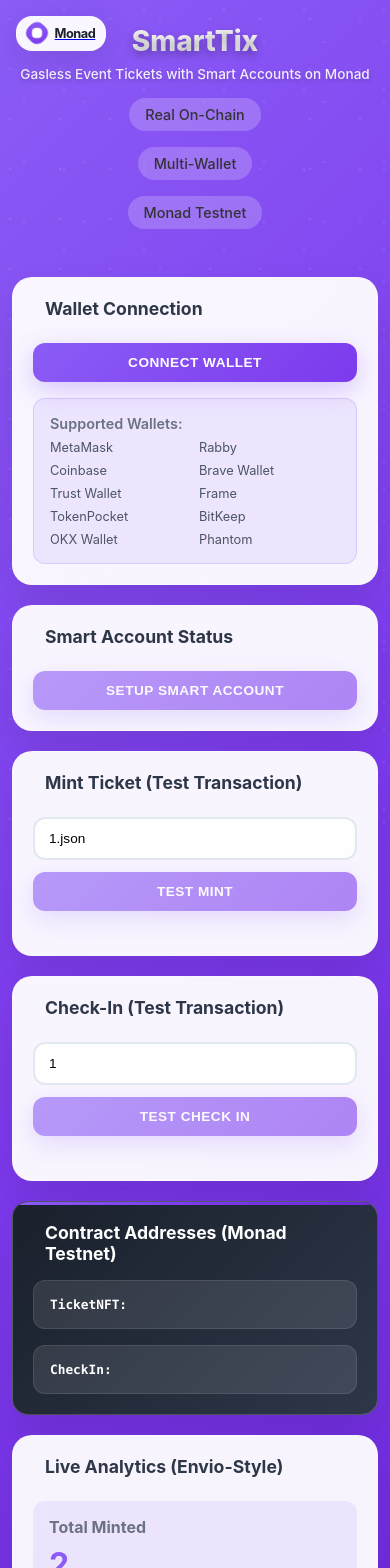
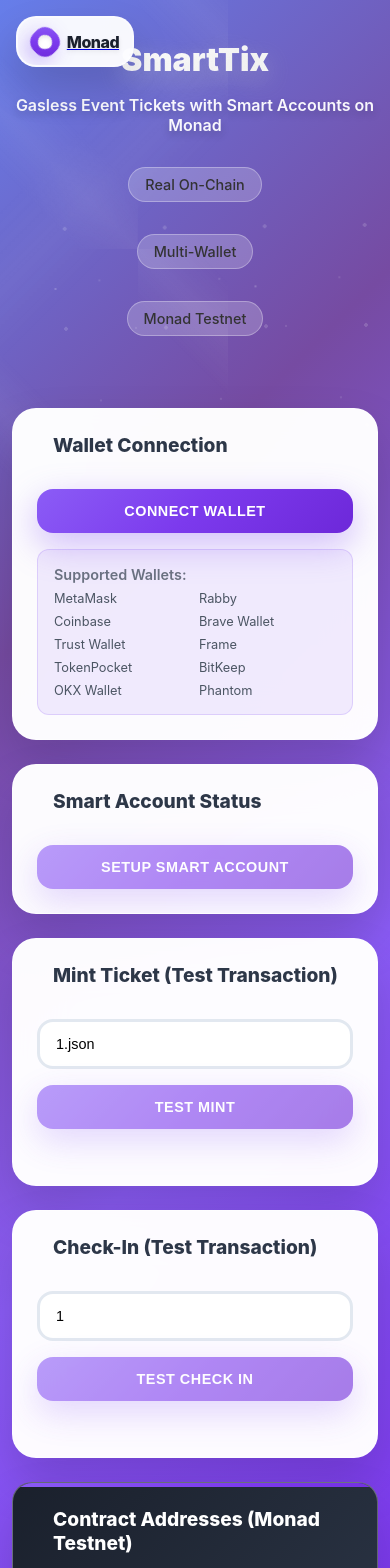
Before and after one commit to Dexgirl/SmartTix, a Next.js app: page / in a window 390 px wide. Shown: the top 1568 px of the page. Built offline with nearby package versions, Linux system fonts and the light colour scheme.

Commit message:
Add stunning visuals, animations, and enhanced UI design

```diff
--- a/src/app/globals.css
+++ b/src/app/globals.css
@@ -6,7 +6,7 @@
 
 body {
   font-family: 'Inter', -apple-system, BlinkMacSystemFont, 'Segoe UI', Roboto, sans-serif;
-  background: linear-gradient(135deg, #8B5CF6 0%, #7C3AED 50%, #6D28D9 100%);
+  background: linear-gradient(135deg, #667eea 0%, #764ba2 25%, #8B5CF6 50%, #7C3AED 75%, #6D28D9 100%);
   min-height: 100vh;
   color: #333;
   position: relative;
@@ -22,17 +22,41 @@ body::before {
   width: 100%;
   height: 100%;
   background-image:
-    radial-gradient(circle at 20% 50%, rgba(255,255,255,0.1) 1px, transparent 1px),
+    radial-gradient(circle at 20% 50%, rgba(255,255,255,0.15) 2px, transparent 2px),
     radial-gradient(circle at 80% 20%, rgba(255,255,255,0.1) 1px, transparent 1px),
-    radial-gradient(circle at 40% 80%, rgba(255,255,255,0.1) 1px, transparent 1px);
-  background-size: 50px 50px, 80px 80px, 60px 60px;
-  animation: float 20s ease-in-out infinite;
+    radial-gradient(circle at 40% 80%, rgba(255,255,255,0.2) 1px, transparent 1px),
+    radial-gradient(circle at 60% 30%, rgba(255,255,255,0.1) 1px, transparent 1px);
+  background-size: 100px 100px, 150px 150px, 200px 200px, 120px 120px;
+  animation: float 25s ease-in-out infinite;
   z-index: -1;
 }
 
 @keyframes float {
-  0%, 100% { transform: translateY(0px); }
-  50% { transform: translateY(-10px); }
+  0%, 100% { transform: translateY(0px) rotate(0deg); }
+  25% { transform: translateY(-20px) rotate(90deg); }
+  50% { transform: translateY(-10px) rotate(180deg); }
+  75% { transform: translateY(-15px) rotate(270deg); }
+}
+
+/* Floating geometric shapes */
+body::after {
+  content: '';
+  position: fixed;
+  top: 0;
+  left: 0;
+  width: 100%;
+  height: 100%;
+  background-image:
+    linear-gradient(45deg, transparent 40%, rgba(255,255,255,0.05) 50%, transparent 60%),
+    linear-gradient(-45deg, transparent 40%, rgba(255,255,255,0.03) 50%, transparent 60%);
+  background-size: 300px 300px, 400px 400px;
+  animation: shimmer 20s linear infinite;
+  z-index: -1;
+}
+
+@keyframes shimmer {
+  0% { transform: translateX(-100%) translateY(-100%); }
+  100% { transform: translateX(100%) translateY(100%); }
 }
 
 .logo-container {
@@ -47,61 +71,152 @@ body::before {
   align-items: center;
   gap: 0.75rem;
   background: rgba(255,255,255,0.95);
-  backdrop-filter: blur(10px);
-  border-radius: 16px;
-  padding: 0.75rem 1rem;
-  box-shadow: 0 8px 32px rgba(0,0,0,0.1);
+  backdrop-filter: blur(20px);
+  border-radius: 20px;
+  padding: 1rem 1.5rem;
+  box-shadow: 0 20px 40px rgba(0,0,0,0.15);
   text-decoration: none;
-  transition: all 0.3s ease;
-  border: 1px solid rgba(255,255,255,0.2);
+  transition: all 0.4s cubic-bezier(0.175, 0.885, 0.32, 1.275);
+  border: 2px solid rgba(255,255,255,0.3);
+  position: relative;
+  overflow: hidden;
+}
+
+.monad-logo::before {
+  content: '';
+  position: absolute;
+  top: 0;
+  left: -100%;
+  width: 100%;
+  height: 100%;
+  background: linear-gradient(90deg, transparent, rgba(255,255,255,0.4), transparent);
+  transition: left 0.6s;
+}
+
+.monad-logo:hover::before {
+  left: 100%;
 }
 
 .monad-logo:hover {
-  transform: translateY(-3px) scale(1.05);
-  box-shadow: 0 12px 40px rgba(0,0,0,0.15);
+  transform: translateY(-5px) scale(1.05);
+  box-shadow: 0 25px 50px rgba(0,0,0,0.2);
 }
 
 .monad-shape {
-  width: 32px;
-  height: 32px;
-  background: linear-gradient(135deg, #8B5CF6, #7C3AED);
-  border-radius: 8px;
+  width: 40px;
+  height: 40px;
+  background: linear-gradient(135deg, #8B5CF6, #7C3AED, #6D28D9);
+  border-radius: 12px;
   transform: rotate(45deg);
   position: relative;
   display: flex;
   align-items: center;
   justify-content: center;
-  animation: pulse 2s ease-in-out infinite;
+  animation: pulse 3s ease-in-out infinite;
+  box-shadow: 0 8px 20px rgba(139, 92, 246, 0.4);
 }
 
 @keyframes pulse {
-  0%, 100% { transform: rotate(45deg) scale(1); }
-  50% { transform: rotate(45deg) scale(1.1); }
+  0%, 100% {
+    transform: rotate(45deg) scale(1);
+    box-shadow: 0 8px 20px rgba(139, 92, 246, 0.4);
+  }
+  50% {
+    transform: rotate(45deg) scale(1.1);
+    box-shadow: 0 12px 30px rgba(139, 92, 246, 0.6);
+  }
 }
 
 .monad-inner {
-  width: 16px;
-  height: 16px;
+  width: 20px;
+  height: 20px;
   background: white;
-  border-radius: 4px;
+  border-radius: 6px;
   transform: rotate(-45deg);
+  box-shadow: inset 0 2px 4px rgba(0,0,0,0.1);
 }
 
 .monad-text {
-  font-weight: 700;
-  font-size: 1.1rem;
+  font-weight: 800;
+  font-size: 1.3rem;
   color: #1a202c;
   letter-spacing: -0.5px;
+  text-shadow: 0 2px 4px rgba(0,0,0,0.1);
 }
 
 .container {
-  max-width: 800px;
+  max-width: 900px;
   margin: 0 auto;
-  padding: 5rem 2rem 2rem;
-  animation: slideUp 0.8s ease-out;
+  padding: 6rem 2rem 2rem;
+  animation: slideUp 1s ease-out;
 }
 
 @keyframes slideUp {
+  from {
+    opacity: 0;
+    transform: translateY(50px);
+  }
+  to {
+    opacity: 1;
+    transform: translateY(0);
+  }
+}
+
+.header {
+  text-align: center;
+  margin-bottom: 4rem;
+  position: relative;
+}
+
+.header h1 {
+  font-size: 4rem;
+  font-weight: 900;
+  color: white;
+  margin-bottom: 1rem;
+  text-shadow: 0 8px 16px rgba(0,0,0,0.3);
+  background: linear-gradient(45deg, #fff, #f0f0f0, #e0e0e0);
+  -webkit-background-clip: text;
+  -webkit-text-fill-color: transparent;
+  background-clip: text;
+  animation: glow 4s ease-in-out infinite alternate;
+  position: relative;
+}
+
+.header h1::after {
+  content: '';
+  position: absolute;
+  top: -10px;
+  right: -20px;
+  font-size: 2rem;
+  animation: sparkle 2s ease-in-out infinite;
+}
+
+@keyframes sparkle {
+  0%, 100% { transform: scale(1) rotate(0deg); }
+  50% { transform: scale(1.2) rotate(180deg); }
+}
+
+@keyframes glow {
+  from {
+    text-shadow: 0 8px 16px rgba(0,0,0,0.3);
+    filter: brightness(1);
+  }
+  to {
+    text-shadow: 0 8px 32px rgba(255,255,255,0.6);
+    filter: brightness(1.1);
+  }
+}
+
+.header p {
+  color: rgba(255,255,255,0.95);
+  font-size: 1.4rem;
+  font-weight: 600;
+  text-shadow: 0 4px 8px rgba(0,0,0,0.2);
+  margin-bottom: 2rem;
+  animation: fadeInUp 1s ease-out 0.3s both;
+}
+
+@keyframes fadeInUp {
   from {
     opacity: 0;
     transform: translateY(30px);
@@ -112,45 +227,54 @@ body::before {
   }
 }
 
-.header {
-  text-align: center;
-  margin-bottom: 3rem;
+.header div {
+  animation: fadeInUp 1s ease-out 0.6s both;
 }
 
-.header h1 {
-  font-size: 3rem;
-  font-weight: 800;
-  color: white;
-  margin-bottom: 0.5rem;
-  text-shadow: 0 4px 8px rgba(0,0,0,0.3);
-  background: linear-gradient(45deg, #fff, #f0f0f0);
-  -webkit-background-clip: text;
-  -webkit-text-fill-color: transparent;
-  background-clip: text;
-  animation: glow 3s ease-in-out infinite alternate;
+.header div span {
+  background: rgba(255,255,255,0.25);
+  backdrop-filter: blur(10px);
+  padding: 0.75rem 1.5rem;
+  border-radius: 25px;
+  font-size: 1rem;
+  font-weight: 600;
+  margin: 0.5rem;
+  border: 1px solid rgba(255,255,255,0.3);
+  transition: all 0.3s ease;
+  position: relative;
+  overflow: hidden;
 }
 
-@keyframes glow {
-  from { text-shadow: 0 4px 8px rgba(0,0,0,0.3); }
-  to { text-shadow: 0 4px 20px rgba(255,255,255,0.4); }
+.header div span::before {
+  content: '';
+  position: absolute;
+  top: 0;
+  left: -100%;
+  width: 100%;
+  height: 100%;
+  background: linear-gradient(90deg, transparent, rgba(255,255,255,0.3), transparent);
+  transition: left 0.5s;
 }
 
-.header p {
-  color: rgba(255,255,255,0.9);
-  font-size: 1.2rem;
-  font-weight: 500;
-  text-shadow: 0 2px 4px rgba(0,0,0,0.2);
+.header div span:hover::before {
+  left: 100%;
+}
+
+.header div span:hover {
+  transform: translateY(-3px) scale(1.05);
+  background: rgba(255,255,255,0.35);
+  box-shadow: 0 8px 20px rgba(0,0,0,0.2);
 }
 
 .card {
-  background: rgba(255,255,255,0.95);
-  backdrop-filter: blur(20px);
-  border-radius: 20px;
-  padding: 2.5rem;
-  margin-bottom: 2rem;
-  box-shadow: 0 20px 40px rgba(0,0,0,0.1);
-  border: 1px solid rgba(255,255,255,0.2);
-  transition: all 0.3s ease;
+  background: rgba(255,255,255,0.98);
+  backdrop-filter: blur(25px);
+  border-radius: 24px;
+  padding: 3rem;
+  margin-bottom: 2.5rem;
+  box-shadow: 0 25px 50px rgba(0,0,0,0.15);
+  border: 1px solid rgba(255,255,255,0.3);
+  transition: all 0.4s cubic-bezier(0.175, 0.885, 0.32, 1.275);
   position: relative;
   overflow: hidden;
 }
@@ -162,8 +286,8 @@ body::before {
   left: -100%;
   width: 100%;
   height: 100%;
-  background: linear-gradient(90deg, transparent, rgba(255,255,255,0.2), transparent);
-  transition: left 0.5s;
+  background: linear-gradient(90deg, transparent, rgba(255,255,255,0.3), transparent);
+  transition: left 0.6s;
 }
 
 .card:hover::before {
@@ -171,56 +295,99 @@ body::before {
 }
 
 .card:hover {
-  transform: translateY(-5px);
-  box-shadow: 0 25px 50px rgba(0,0,0,0.15);
+  transform: translateY(-8px) scale(1.02);
+  box-shadow: 0 35px 70px rgba(0,0,0,0.2);
 }
 
 .card h3 {
-  font-size: 1.4rem;
-  font-weight: 700;
+  font-size: 1.6rem;
+  font-weight: 800;
   color: #2d3748;
-  margin-bottom: 2rem;
+  margin-bottom: 2.5rem;
   display: flex;
   align-items: center;
-  gap: 0.75rem;
+  gap: 1rem;
+  position: relative;
+}
+
+.card h3 span {
+  font-size: 2rem;
+  animation: bounce 2s ease-in-out infinite;
+}
+
+@keyframes bounce {
+  0%, 100% { transform: translateY(0); }
+  50% { transform: translateY(-5px); }
 }
 
 .status-badge {
   display: inline-block;
-  padding: 0.4rem 1rem;
-  border-radius: 25px;
-  font-size: 0.85rem;
-  font-weight: 600;
+  padding: 0.6rem 1.5rem;
+  border-radius: 30px;
+  font-size: 0.9rem;
+  font-weight: 700;
   text-transform: uppercase;
   letter-spacing: 0.5px;
   transition: all 0.3s ease;
+  position: relative;
+  overflow: hidden;
+}
+
+.status-badge::before {
+  content: '';
+  position: absolute;
+  top: 0;
+  left: -100%;
+  width: 100%;
+  height: 100%;
+  background: linear-gradient(90deg, transparent, rgba(255,255,255,0.3), transparent);
+  transition: left 0.5s;
+}
+
+.status-badge:hover::before {
+  left: 100%;
 }
 
 .status-badge.active {
   background: linear-gradient(135deg, #10B981, #059669);
   color: white;
-  box-shadow: 0 4px 15px rgba(16, 185, 129, 0.3);
+  box-shadow: 0 8px 25px rgba(16, 185, 129, 0.4);
+  animation: pulse 2s ease-in-out infinite;
 }
 
 .status-badge.inactive {
-  background: #e2e8f0;
+  background: linear-gradient(135deg, #e2e8f0, #cbd5e0);
   color: #4a5568;
 }
 
 .account-info {
   background: linear-gradient(135deg, #f8fafc, #e2e8f0);
-  border-radius: 16px;
-  padding: 2rem;
-  margin-bottom: 1.5rem;
-  border-left: 5px solid #8B5CF6;
-  box-shadow: 0 8px 25px rgba(0,0,0,0.05);
+  border-radius: 20px;
+  padding: 2.5rem;
+  margin-bottom: 2rem;
+  border-left: 6px solid #8B5CF6;
+  box-shadow: 0 12px 30px rgba(0,0,0,0.08);
+  position: relative;
+  overflow: hidden;
+}
+
+.account-info::before {
+  content: '';
+  position: absolute;
+  top: 0;
+  right: 0;
+  width: 100px;
+  height: 100px;
+  background: radial-gradient(circle, rgba(139, 92, 246, 0.1) 0%, transparent 70%);
+  border-radius: 50%;
 }
 
 .account-info p {
-  margin-bottom: 0.75rem;
+  margin-bottom: 1rem;
   font-family: 'SF Mono', 'Monaco', 'Menlo', monospace;
-  font-size: 0.95rem;
+  font-size: 1rem;
   color: #4a5568;
+  font-weight: 500;
 }
 
 .account-info p:last-child {
@@ -229,41 +396,44 @@ body::before {
 
 .input-group {
   display: flex;
-  gap: 1rem;
+  gap: 1.5rem;
   align-items: center;
-  margin-bottom: 1.5rem;
+  margin-bottom: 2rem;
 }
 
 .input-field {
   flex: 1;
-  padding: 1rem 1.25rem;
-  border: 2px solid #e2e8f0;
-  border-radius: 12px;
-  font-size: 1rem;
+  padding: 1.25rem 1.5rem;
+  border: 3px solid #e2e8f0;
+  border-radius: 16px;
+  font-size: 1.1rem;
   transition: all 0.3s ease;
-  background: rgba(255,255,255,0.8);
+  background: rgba(255,255,255,0.9);
   backdrop-filter: blur(10px);
+  font-weight: 500;
 }
 
 .input-field:focus {
   outline: none;
   border-color: #8B5CF6;
-  box-shadow: 0 0 0 4px rgba(139, 92, 246, 0.1);
-  transform: translateY(-2px);
+  box-shadow: 0 0 0 6px rgba(139, 92, 246, 0.15);
+  transform: translateY(-3px);
+  background: white;
 }
 
 .btn {
-  padding: 1rem 2rem;
+  padding: 1.25rem 2.5rem;
   border: none;
-  border-radius: 12px;
-  font-size: 1rem;
-  font-weight: 700;
+  border-radius: 16px;
+  font-size: 1.1rem;
+  font-weight: 800;
   cursor: pointer;
-  transition: all 0.3s ease;
+  transition: all 0.4s cubic-bezier(0.175, 0.885, 0.32, 1.275);
   text-transform: uppercase;
   letter-spacing: 0.5px;
   position: relative;
   overflow: hidden;
+  box-shadow: 0 8px 25px rgba(0,0,0,0.15);
 }
 
 .btn::before {
@@ -273,8 +443,8 @@ body::before {
   left: -100%;
   width: 100%;
   height: 100%;
-  background: linear-gradient(90deg, transparent, rgba(255,255,255,0.2), transparent);
-  transition: left 0.5s;
+  background: linear-gradient(90deg, transparent, rgba(255,255,255,0.3), transparent);
+  transition: left 0.6s;
 }
 
 .btn:hover::before {
@@ -282,14 +452,14 @@ body::before {
 }
 
 .btn-primary {
-  background: linear-gradient(135deg, #8B5CF6 0%, #7C3AED 100%);
+  background: linear-gradient(135deg, #8B5CF6 0%, #7C3AED 50%, #6D28D9 100%);
   color: white;
-  box-shadow: 0 8px 25px rgba(139, 92, 246, 0.3);
+  box-shadow: 0 12px 35px rgba(139, 92, 246, 0.4);
 }
 
 .btn-primary:hover:not(:disabled) {
-  transform: translateY(-3px);
-  box-shadow: 0 12px 35px rgba(139, 92, 246, 0.4);
+  transform: translateY(-5px) scale(1.05);
+  box-shadow: 0 20px 50px rgba(139, 92, 246, 0.6);
 }
 
 .btn-primary:disabled {
@@ -301,12 +471,12 @@ body::before {
 .btn-secondary {
   background: linear-gradient(135deg, #10B981, #059669);
   color: white;
-  box-shadow: 0 8px 25px rgba(16, 185, 129, 0.3);
+  box-shadow: 0 12px 35px rgba(16, 185, 129, 0.4);
 }
 
 .btn-secondary:hover:not(:disabled) {
-  transform: translateY(-3px);
-  box-shadow: 0 12px 35px rgba(16, 185, 129, 0.4);
+  transform: translateY(-5px) scale(1.05);
+  box-shadow: 0 20px 50px rgba(16, 185, 129, 0.6);
 }
 
 .btn-secondary:disabled {
@@ -318,9 +488,10 @@ body::before {
 .contracts-section {
   background: linear-gradient(135deg, #1a202c, #2d3748);
   color: white;
-  border-radius: 16px;
-  padding: 2rem;
+  border-radius: 20px;
+  padding: 3rem;
   position: relative;
+  overflow: hidden;
 }
 
 .contracts-section::before {
@@ -329,30 +500,55 @@ body::before {
   top: 0;
   left: 0;
   right: 0;
-  height: 3px;
-  background: linear-gradient(90deg, #8B5CF6, #7C3AED, #6D28D9);
+  height: 4px;
+  background: linear-gradient(90deg, #8B5CF6, #7C3AED, #6D28D9, #8B5CF6);
+  background-size: 200% 100%;
+  animation: gradientShift 3s ease-in-out infinite;
+}
+
+@keyframes gradientShift {
+  0%, 100% { background-position: 0% 50%; }
+  50% { background-position: 100% 50%; }
 }
 
 .contracts-section h3 {
   color: white;
-  margin-bottom: 1.5rem;
+  margin-bottom: 2rem;
 }
 
 .contract-address {
   background: rgba(255,255,255,0.1);
-  border-radius: 12px;
-  padding: 1.25rem;
-  margin-bottom: 1rem;
+  border-radius: 16px;
+  padding: 1.5rem;
+  margin-bottom: 1.5rem;
   font-family: 'SF Mono', 'Monaco', 'Menlo', monospace;
-  font-size: 0.9rem;
+  font-size: 0.95rem;
   word-break: break-all;
-  border: 1px solid rgba(255,255,255,0.1);
+  border: 1px solid rgba(255,255,255,0.2);
   transition: all 0.3s ease;
+  position: relative;
+  overflow: hidden;
+}
+
+.contract-address::before {
+  content: '';
+  position: absolute;
+  top: 0;
+  left: -100%;
+  width: 100%;
+  height: 100%;
+  background: linear-gradient(90deg, transparent, rgba(255,255,255,0.1), transparent);
+  transition: left 0.5s;
+}
+
+.contract-address:hover::before {
+  left: 100%;
 }
 
 .contract-address:hover {
   background: rgba(255,255,255,0.15);
-  transform: translateX(5px);
+  transform: translateX(8px);
+  box-shadow: 0 8px 25px rgba(0,0,0,0.2);
 }
 
 .contract-address:last-child {
@@ -366,26 +562,28 @@ body::before {
 
 /* Scrollbar styling */
 ::-webkit-scrollbar {
-  width: 8px;
+  width: 12px;
 }
 
 ::-webkit-scrollbar-track {
   background: rgba(255,255,255,0.1);
+  border-radius: 6px;
 }
 
 ::-webkit-scrollbar-thumb {
-  background: rgba(255,255,255,0.3);
-  border-radius: 4px;
+  background: linear-gradient(135deg, #8B5CF6, #7C3AED);
+  border-radius: 6px;
+  border: 2px solid rgba(255,255,255,0.1);
 }
 
 ::-webkit-scrollbar-thumb:hover {
-  background: rgba(255,255,255,0.5);
+  background: linear-gradient(135deg, #7C3AED, #6D28D9);
 }
 
 /* Mobile Responsiveness */
 @media (max-width: 768px) {
   .container {
-    padding: 2rem 1rem 1rem;
+    padding: 3rem 1rem 1rem;
     max-width: 100%;
   }
 
@@ -395,43 +593,109 @@ body::before {
   }
 
   .monad-logo {
-    padding: 0.5rem 0.75rem;
+    padding: 0.75rem 1rem;
     gap: 0.5rem;
   }
 
   .monad-shape {
-    width: 24px;
-    height: 24px;
+    width: 32px;
+    height: 32px;
   }
 
   .monad-inner {
-    width: 12px;
-    height: 12px;
+    width: 16px;
+    height: 16px;
   }
 
   .monad-text {
+    font-size: 1.1rem;
+  }
+
+  .header h1 {
+    font-size: 2.5rem;
+    margin-bottom: 1rem;
+  }
+
+  .header p {
+    font-size: 1.1rem;
+    margin-bottom: 1.5rem;
+  }
+
+  .header div {
+    flex-direction: column;
+    gap: 0.75rem;
+    align-items: center;
+  }
+
+  .header div span {
     font-size: 0.9rem;
+    padding: 0.6rem 1.2rem;
+  }
+
+  .card {
+    padding: 2rem;
+    margin-bottom: 2rem;
+  }
+
+  .card h3 {
+    font-size: 1.4rem;
+    margin-bottom: 2rem;
+  }
+
+  .input-group {
+    flex-direction: column;
+    align-items: stretch;
+    gap: 1rem;
+  }
+
+  .input-field {
+    width: 100%;
+    padding: 1rem 1.25rem;
+    font-size: 1rem;
+  }
+
+  .btn {
+    width: 100%;
+    padding: 1rem 1.5rem;
+    font-size: 1rem;
+  }
+
+  .account-info {
+    padding: 2rem;
+  }
+
+  .account-info p {
+    font-size: 0.9rem;
+    margin-bottom: 0.75rem;
+  }
+
+  .contract-address {
+    padding: 1.25rem;
+    font-size: 0.85rem;
+  }
+
+  .contracts-section {
+    padding: 2rem;
+  }
+
+  .contracts-section h3 {
+    font-size: 1.4rem;
+    margin-bottom: 1.5rem;
+  }
+}
+
+/* Additional mobile-specific styles for very small screens */
+@media (max-width: 480px) {
+  .container {
+    padding: 2.5rem 0.75rem 1rem;
   }
 
   .header h1 {
     font-size: 2rem;
-    margin-bottom: 0.5rem;
   }
 
   .header p {
-    font-size: 0.9rem;
-    margin-bottom: 1rem;
-  }
-
-  .header div {
-    flex-direction: column;
-    gap: 0.5rem;
-    align-items: center;
-  }
-
-  .header div span {
-    font-size: 0.8rem;
-    padding: 0.4rem 0.8rem;
+    font-size: 1rem;
   }
 
   .card {
@@ -441,99 +705,33 @@ body::before {
 
   .card h3 {
     font-size: 1.2rem;
-    margin-bottom: 1.5rem;
   }
 
-  .input-group {
-    flex-direction: column;
-    align-items: stretch;
-    gap: 0.75rem;
+  .btn {
+    padding: 0.875rem 1.25rem;
+    font-size: 0.9rem;
   }
 
   .input-field {
-    width: 100%;
     padding: 0.875rem 1rem;
     font-size: 0.9rem;
   }
 
-  .btn {
-    width: 100%;
-    padding: 0.875rem 1rem;
-    font-size: 0.9rem;
-  }
-
-  .account-info {
-    padding: 1.5rem;
-  }
-
-  .account-info p {
-    font-size: 0.85rem;
-    margin-bottom: 0.5rem;
-  }
-
-  .contract-address {
-    padding: 1rem;
-    font-size: 0.8rem;
-  }
-
-  .contracts-section {
-    padding: 1.5rem;
-  }
-
-  .contracts-section h3 {
-    font-size: 1.2rem;
-    margin-bottom: 1rem;
-  }
-}
-
-/* Additional mobile-specific styles for very small screens */
-@media (max-width: 480px) {
-  .container {
-    padding: 1.5rem 0.75rem 1rem;
-  }
-
-  .header h1 {
-    font-size: 1.75rem;
-  }
-
-  .header p {
-    font-size: 0.85rem;
-  }
-
-  .card {
-    padding: 1.25rem;
-    margin-bottom: 1.25rem;
-  }
-
-  .card h3 {
-    font-size: 1.1rem;
-  }
-
-  .btn {
-    padding: 0.75rem 0.875rem;
-    font-size: 0.85rem;
-  }
-
-  .input-field {
-    padding: 0.75rem 0.875rem;
-    font-size: 0.85rem;
-  }
-
   .monad-logo {
-    padding: 0.4rem 0.6rem;
+    padding: 0.6rem 0.8rem;
   }
 
   .monad-shape {
-    width: 20px;
-    height: 20px;
+    width: 28px;
+    height: 28px;
   }
 
   .monad-inner {
-    width: 10px;
-    height: 10px;
+    width: 14px;
+    height: 14px;
   }
 
   .monad-text {
-    font-size: 0.8rem;
+    font-size: 1rem;
   }
 }
```
